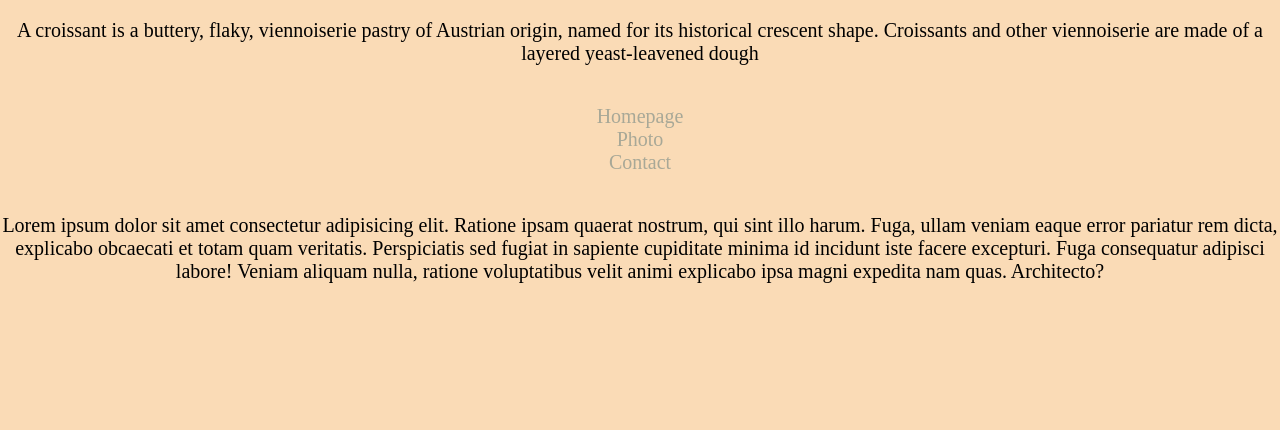
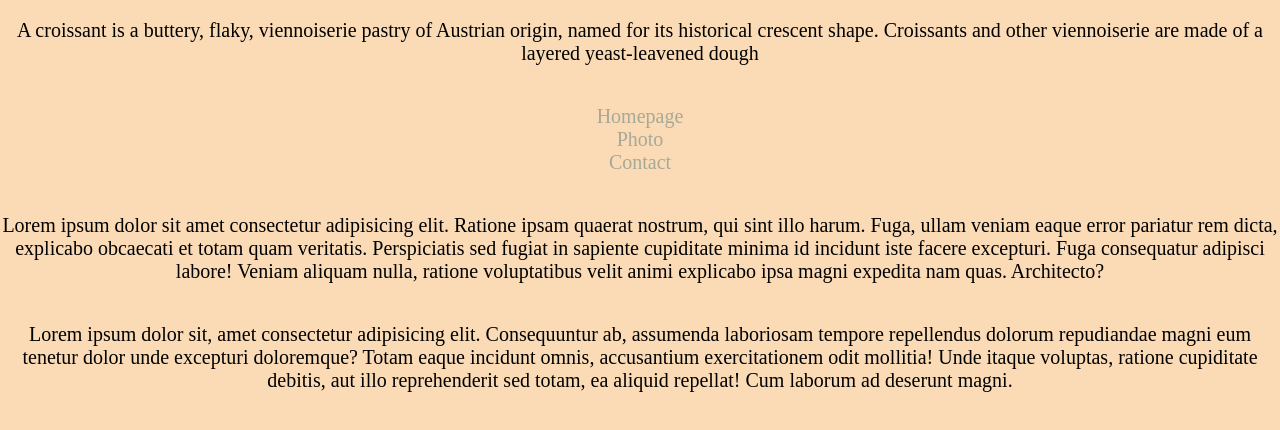
Before and after one commit to nmaryy/Croissant, a plain HTML site: page index.html in a window 1280 px wide. Shown: the part 108-538 px from the top of the page. Drawn offline with Linux system fonts and the light colour scheme.

Commit message:
update content

```diff
--- a/index.html
+++ b/index.html
@@ -29,4 +29,12 @@
     ratione voluptatibus velit animi explicabo ipsa magni expedita nam quas.
     Architecto?
   </p>
+  <p>
+    Lorem ipsum dolor sit, amet consectetur adipisicing elit. Consequuntur ab,
+    assumenda laboriosam tempore repellendus dolorum repudiandae magni eum
+    tenetur dolor unde excepturi doloremque? Totam eaque incidunt omnis,
+    accusantium exercitationem odit mollitia! Unde itaque voluptas, ratione
+    cupiditate debitis, aut illo reprehenderit sed totam, ea aliquid repellat!
+    Cum laborum ad deserunt magni.
+  </p>
 </html>
```
